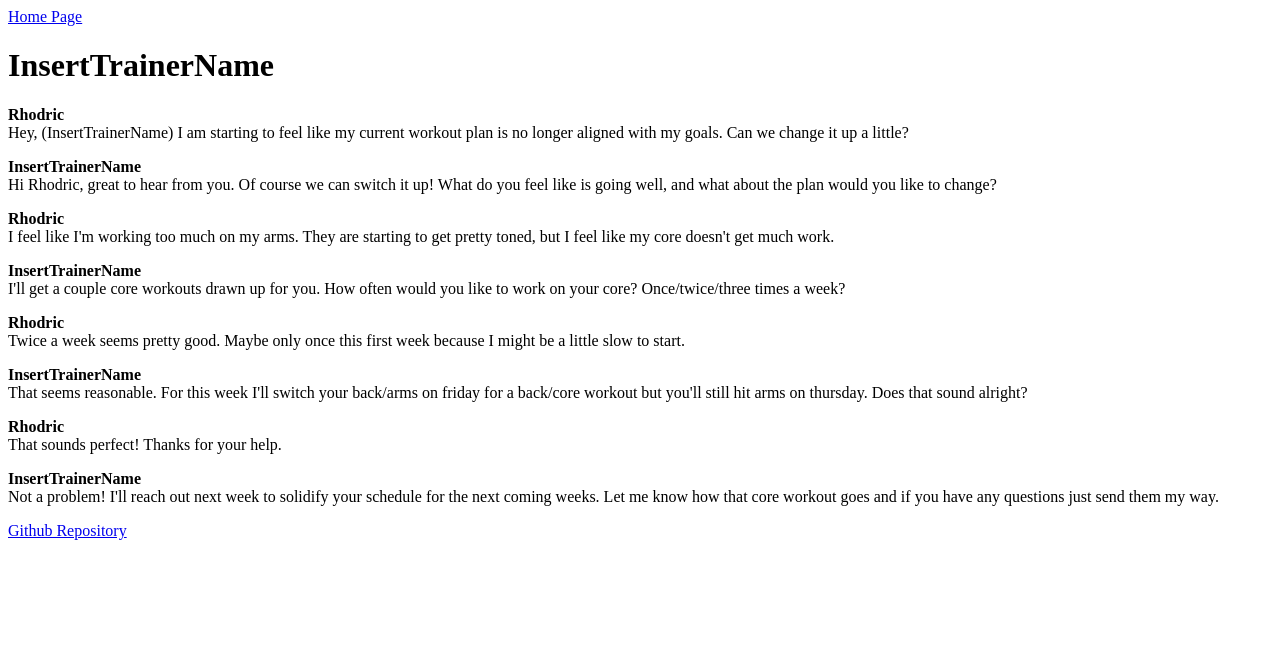
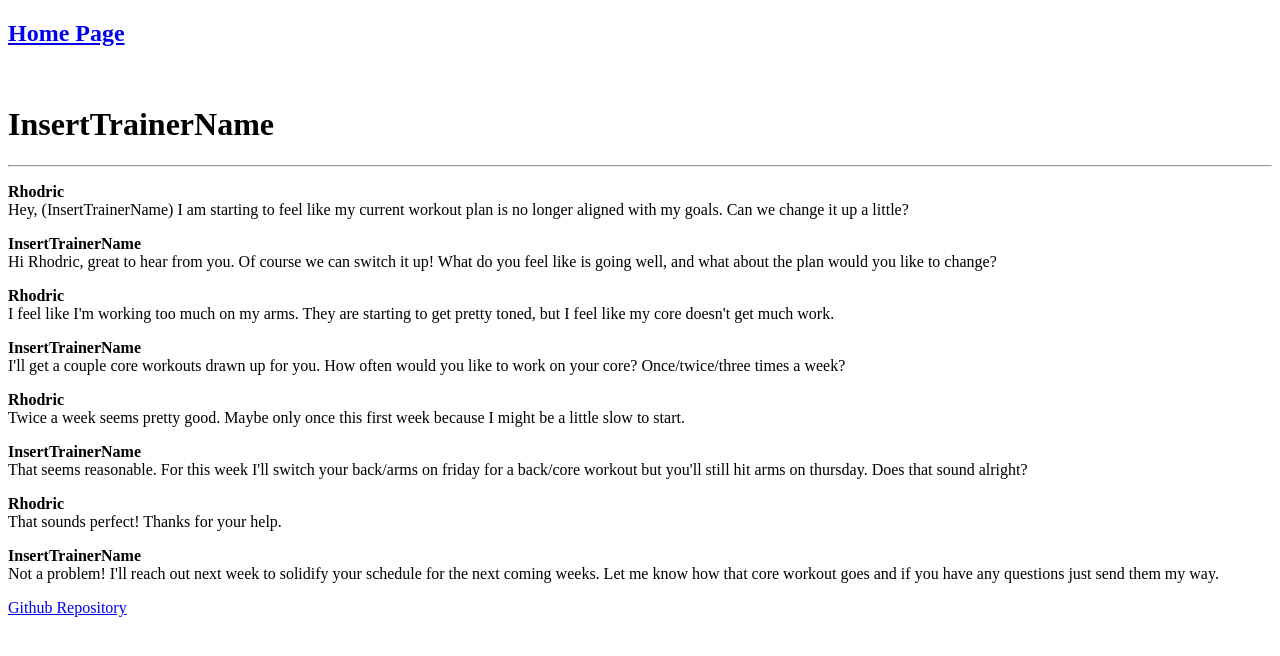
Before and after one commit to rmccurdy268/startup, a plain HTML site: page dm.html in a window 1280 px wide. Drawn offline with Linux system fonts and the light colour scheme.

Commit message:
fixed some font size inconsistencies

```diff
--- a/dm.html
+++ b/dm.html
@@ -8,8 +8,10 @@
 
   <body>
     <header>
-        <h7><a href="home.html">Home Page</a></h7>
+        <h2><a href="home.html">Home Page</a></h2>
+    </br>
         <h1>InsertTrainerName</h1>
+        <hr>
     </header>
     <main>
 
```
